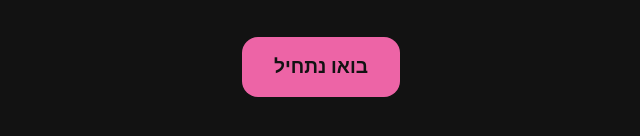
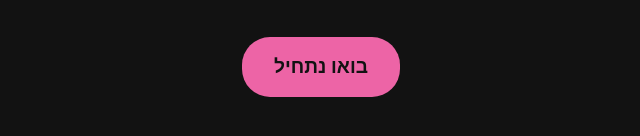
Before and after one commit to adikobi/Luna, a plain HTML site: page index.html in a window 1280 px wide. Shown: the part 502-638 px from the top of the page, 319-959 px from the left. Drawn offline with Linux system fonts and the light colour scheme.

Commit message:
Update style.css with new raduis for start button

```diff
--- a/style.css
+++ b/style.css
@@ -30,7 +30,7 @@ button, input, textarea {
 .star-2 { top: 25px; left: 15px; font-size: 12px; animation-delay: 1.5s; }
 .splash-title { font-size: 4rem; color: var(--white); margin-bottom: 0.5rem; }
 .splash-subtitle { font-size: 1.25rem; color: var(--white); opacity: 0.8; margin-bottom: 2.5rem; }
-#start-btn { background-color: var(--pink); color: var(--dark-bg); font-family: 'Heebo', sans-serif; font-weight: bold; border: none; border-radius: 16px; padding: 1rem 2rem; font-size: 1.2rem; cursor: pointer; transition: transform 0.2s, background-color 0.2s; }
+#start-btn { background-color: var(--pink); color: var(--dark-bg); font-family: 'Heebo', sans-serif; font-weight: bold; border: none; border-radius: 28px; padding: 1rem 2rem; font-size: 1.2rem; cursor: pointer; transition: transform 0.2s, background-color 0.2s; }
 #start-btn:hover { transform: scale(1.05); background-color: #d05d92; }
 
 /* --- Main App Layout --- */
```
